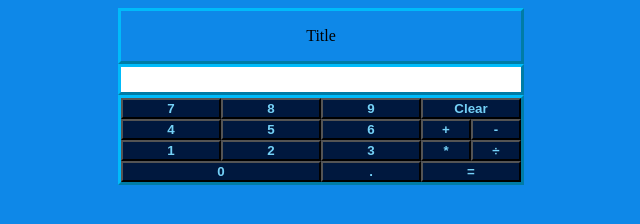
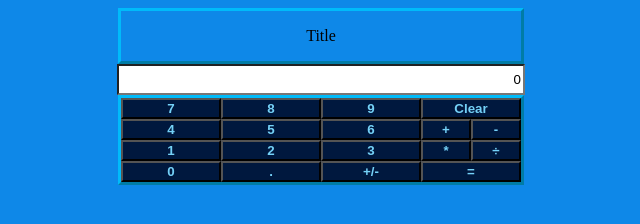
Before and after one commit to TurtleNaTree/Calculator, a plain HTML site: page index.html in a window 1280 px wide. Both pictures are taken after a click on the button "Clear". Shown: the whole page, without its empty margins (319-959 px from the left). Drawn offline with Linux system fonts and the light colour scheme.

Commit message:
updated display to replace 0 if the display equals 0 and added clear functionality along with a +/- button

```diff
--- a/index.html
+++ b/index.html
@@ -12,14 +12,14 @@
         <div id="calcTitle">
             <p>Title</p>
         </div>
-        <div id="calcDisp">
-            <!--<p>Display</p>-->
-        </div>
+
+        <input id="calcDisp" type="text" inputmode="numeric" placeholder="0">
+
         <div id="calcButtons">
             <button class="numInput">7</button>
             <button class="numInput">8</button>
             <button class="numInput">9</button>
-            <button class="clearInput">Clear</button>
+            <button id="clearInput">Clear</button>
             <button class="numInput">4</button>
             <button class="numInput">5</button>
             <button class="numInput">6</button>
@@ -30,11 +30,11 @@
             <button class="numInput">3</button>
             <button class="halfButton operationInput">*</button>
             <button class="halfButton operationInput">&#247;</button>
-            <button class="bigButton numInput">0</button>
-            <button class="operationInput">.</button>
+            <button class="numInput">0</button>
+            <button class="modInput">.</button>
+            <button class="modInput">+/-</button>
             <button class="solveInput">=</button>
         </div>
-
 
     </div>
 
--- a/script.js
+++ b/script.js
@@ -1,12 +1,14 @@
 
+window.onload = () => document.getElementById("calcDisp").value = "0";
 initButtons();
 
 function initButtons(){
     numInputs = document.getElementsByClassName("numInput");
     for (const numButton of numInputs){
-        console.log(numButton.textContent);
         numButton.addEventListener("click", () => updateDisp(numButton.textContent));
     }
+
+    document.getElementById("clearInput").addEventListener("click", () => clearDisp());
 }
 
 function add(a, b){
@@ -45,6 +47,13 @@ function operate(operation, a, b){
 
 function updateDisp(value){
     disp = document.getElementById("calcDisp");
-    disp.textContent = disp.textContent + value;
-    console.log(disp.textContent);
+    console.log(`${disp.value}`);
+    console.log(disp.value == 0);
+
+    (disp.value == 0) ? disp.value = value : disp.value+= value;
+
 }
+
+function clearDisp(){
+    document.getElementById("calcDisp").value = 0;
+}
```
